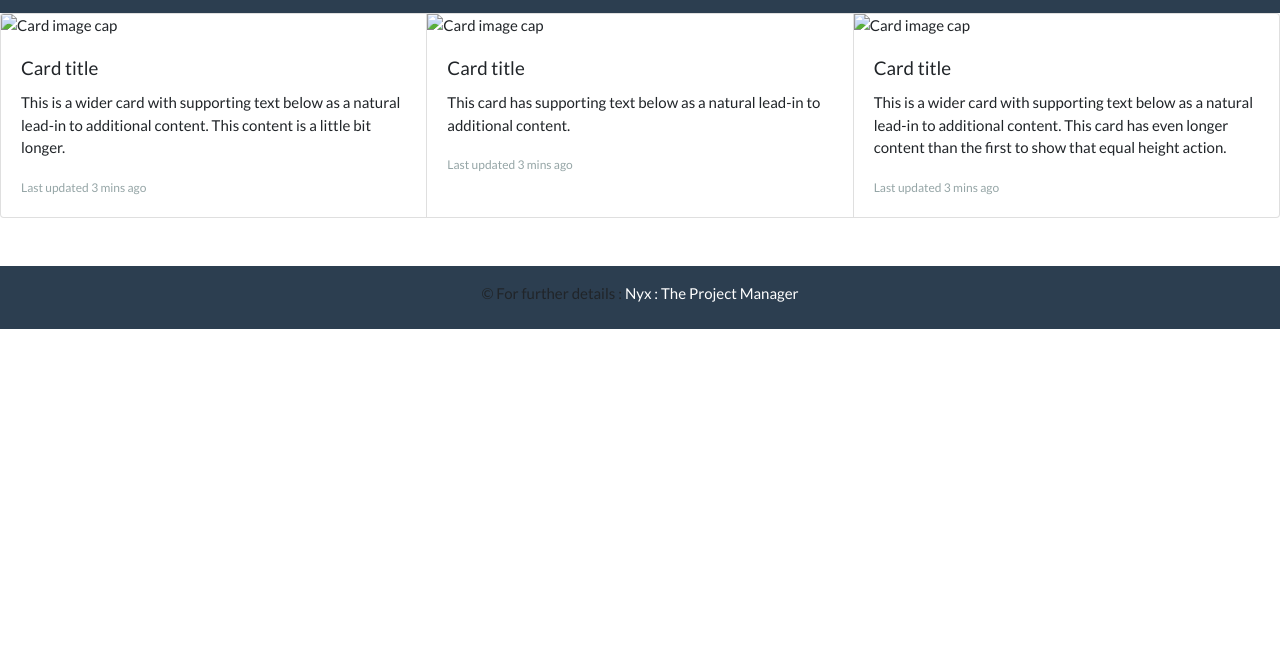
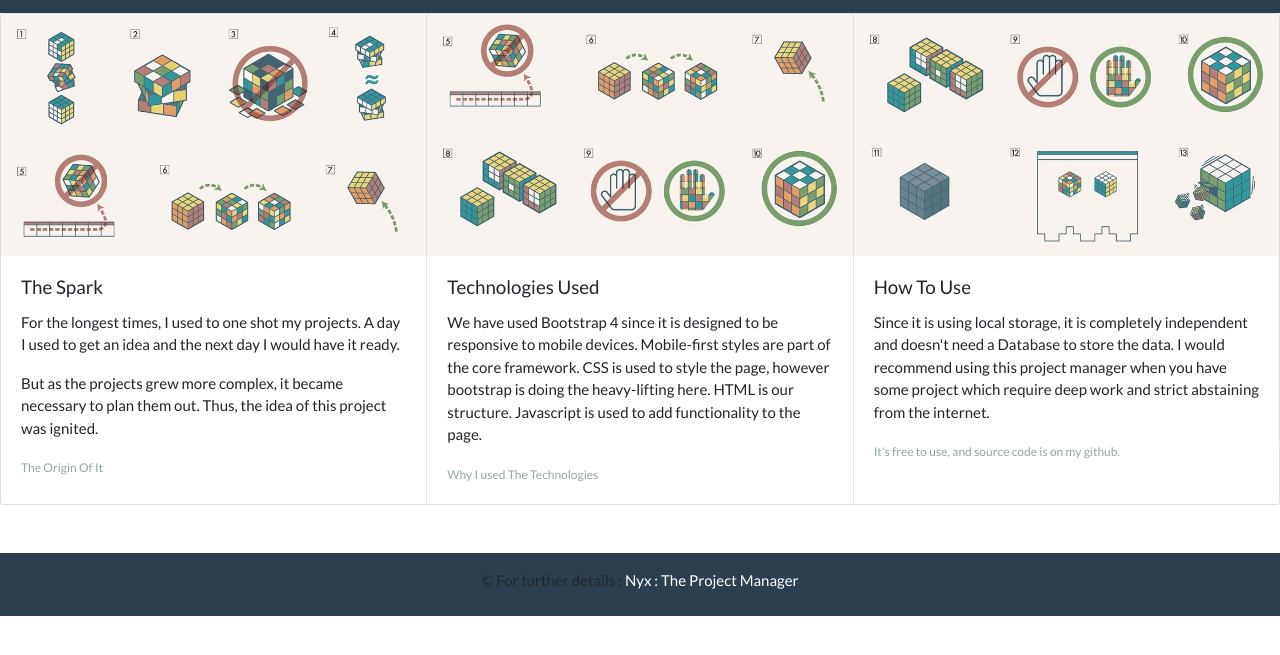
Before and after one commit to vaishnavicode/Nyx-The-Project-Manager, a plain HTML site: page about.html in a window 1280 px wide. Shown: the part 65-720 px from the top of the page. Drawn offline with nearby package versions, Linux system fonts and the light colour scheme.

Commit message:
Updated the about section

```diff
--- a/about.html
+++ b/about.html
@@ -31,27 +31,29 @@
     </nav>
     <div class="card-group">
         <div class="card">
-          <img class="card-img-top" src="..." alt="Card image cap">
+          <img class="card-img-top" src="images/Done Manifesto 1.jpg" alt="Card image cap">
           <div class="card-body">
-            <h5 class="card-title">Card title</h5>
-            <p class="card-text">This is a wider card with supporting text below as a natural lead-in to additional content. This content is a little bit longer.</p>
-            <p class="card-text"><small class="text-muted">Last updated 3 mins ago</small></p>
+            <h5 class="card-title"> The Spark</h5>
+            <p class="card-text">For the longest times, I used to one shot my projects. A day I used to get an idea and the next day I would have it ready.</p>
+              But as the projects grew more complex, it became necessary to plan them out. Thus, the idea of this project was ignited.
+              </p>
+            <p class="card-text"><small class="text-muted">The Origin Of It</small></p>
           </div>
         </div>
         <div class="card">
-          <img class="card-img-top" src="..." alt="Card image cap">
+          <img class="card-img-top" src="images/Done Manifesto 2.jpg" alt="Card image cap">
           <div class="card-body">
-            <h5 class="card-title">Card title</h5>
-            <p class="card-text">This card has supporting text below as a natural lead-in to additional content.</p>
-            <p class="card-text"><small class="text-muted">Last updated 3 mins ago</small></p>
+            <h5 class="card-title">Technologies Used</h5>
+            <p class="card-text">We have used Bootstrap 4 since it is designed to be responsive to mobile devices. Mobile-first styles are part of the core framework. CSS is used to style the page, however bootstrap is doing the heavy-lifting here. HTML is our structure. Javascript is used to add functionality to the page.</p>
+            <p class="card-text"><small class="text-muted">Why I used The Technologies</small></p>
           </div>
         </div>
         <div class="card">
-          <img class="card-img-top" src="..." alt="Card image cap">
+          <img class="card-img-top" src="images/Done Manifesto 3.jpg" alt="Card image cap">
           <div class="card-body">
-            <h5 class="card-title">Card title</h5>
-            <p class="card-text">This is a wider card with supporting text below as a natural lead-in to additional content. This card has even longer content than the first to show that equal height action.</p>
-            <p class="card-text"><small class="text-muted">Last updated 3 mins ago</small></p>
+            <h5 class="card-title">How To Use</h5>
+            <p class="card-text">Since it is using local storage, it is completely independent and doesn't need a Database to store the data. I would recommend using this project manager when you have some project which require deep work and strict abstaining from the internet.</p>
+            <p class="card-text"><small class="text-muted">It's free to use, and source code is on my github.</small></p>
           </div>
         </div>
       </div>
```
Also changed, not shown: images/Done Manifesto 1.jpg (added), images/Done Manifesto 2.jpg (added), images/Done Manifesto 3.jpg (added), 1 other file.
